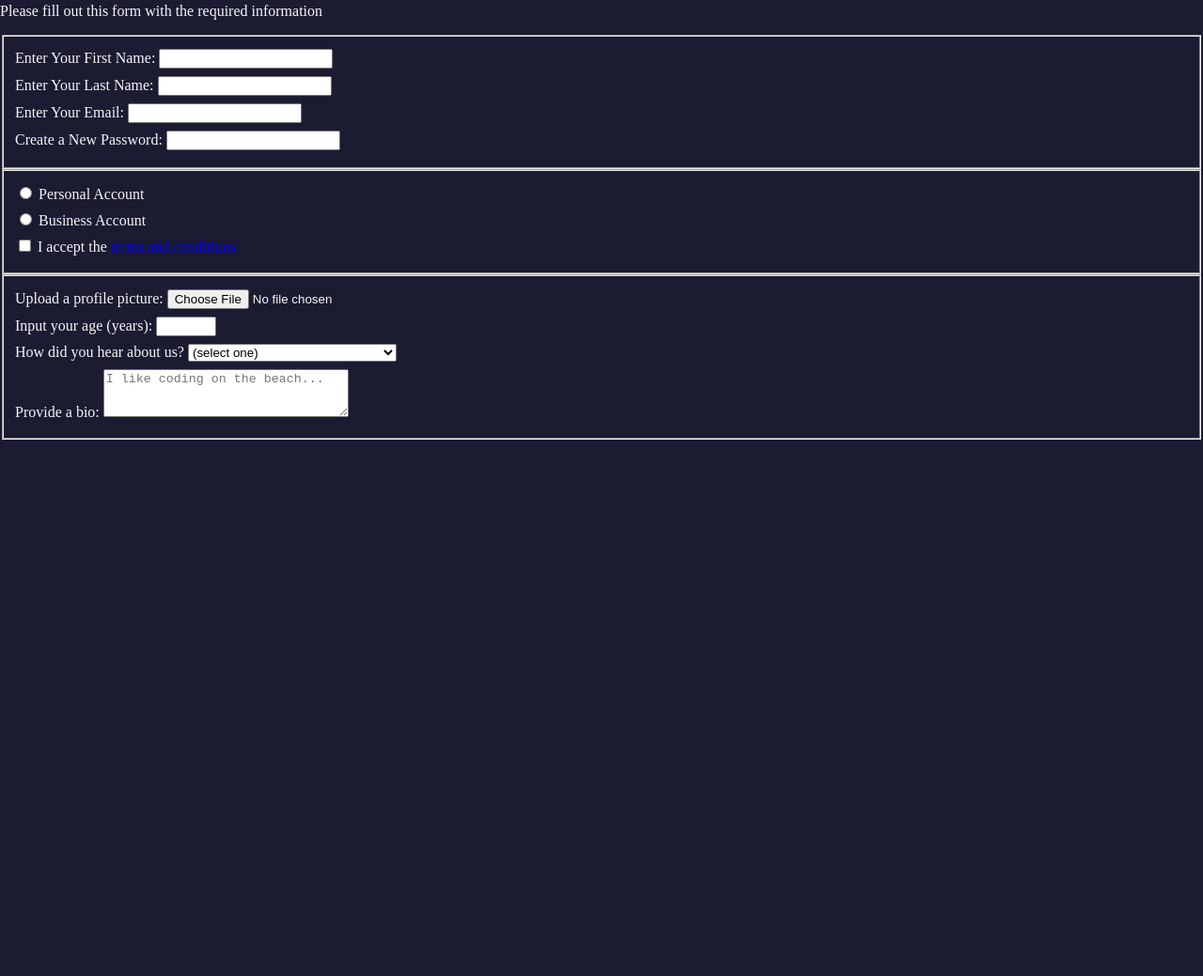
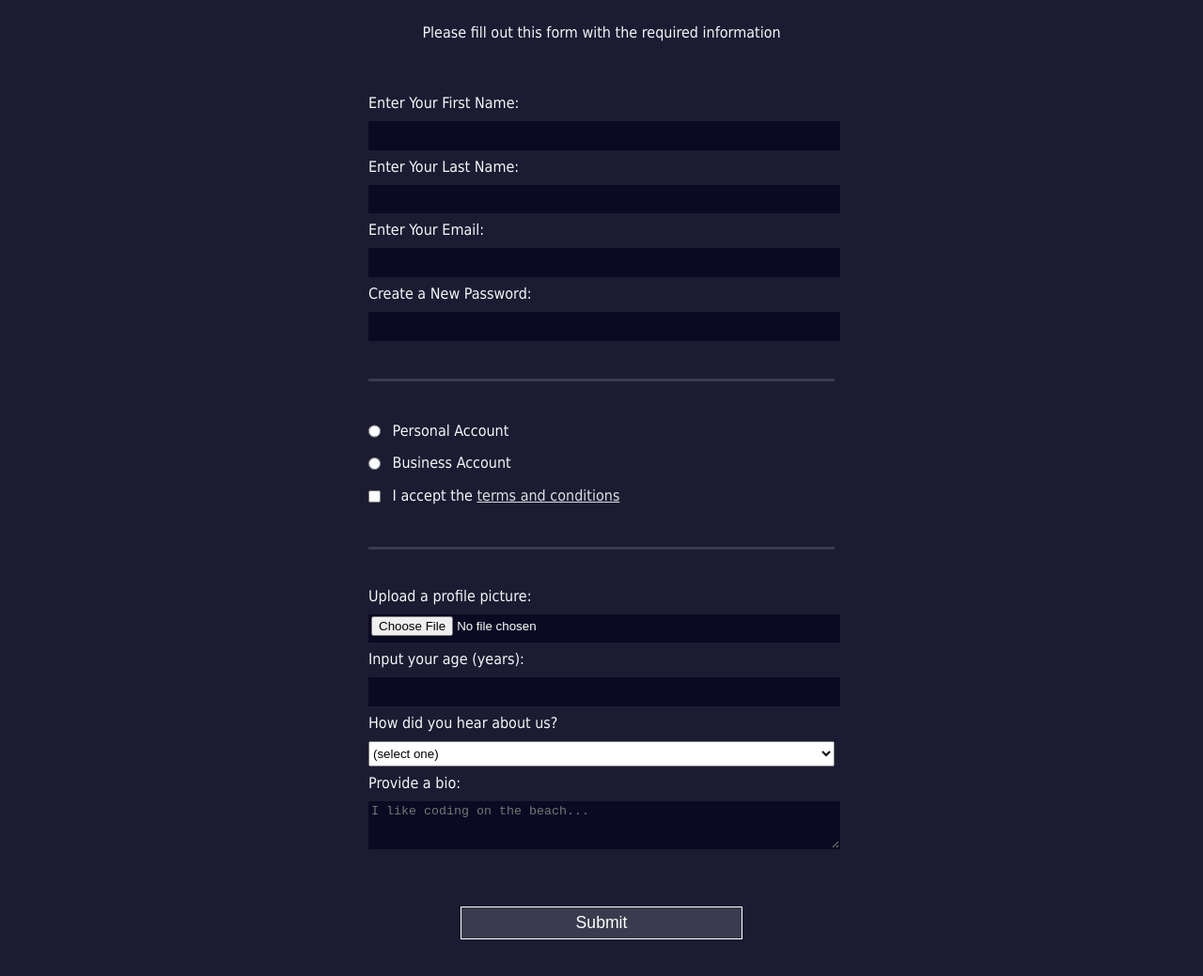
Before and after one commit to basit-h/100-daysof-code, a plain HTML site: page Day3/Registration Form/index.html in a window 1280 px wide. Shown: the part 77-1116 px from the top of the page at 94% size. Before the commit the page ends 821 px from the top, so only its background shows below. Drawn offline with Linux system fonts and the light colour scheme.

Commit message:
Added styles to form

```diff
--- a/Day3/Registration Form/index.html
+++ b/Day3/Registration Form/index.html
@@ -17,10 +17,10 @@
                 <label>Create a New Password: <input type="password" name="password" pattern="[a-z0-5]{8,}" required /></label>
               </fieldset>
               <fieldset>
-                <label><input type="radio" name="account-type" /> Personal Account</label>
-                <label><input type="radio" name="account-type" /> Business Account</label>
+                <label><input class="inline" type="radio" name="account-type" /> Personal Account</label>
+                <label><input class="inline" type="radio" name="account-type" /> Business Account</label>
                 <label>
-                  <input type="checkbox" required name="isAccepted" /> I accept the <a href="https://www.freecodecamp.org/news/terms-of-service/">terms and conditions</a>
+                  <input type="checkbox" class="inline" required name="isAccepted" /> I accept the <a href="https://www.freecodecamp.org/news/terms-of-service/">terms and conditions</a>
                       </label>
               </fieldset>
               <fieldset>
@@ -40,6 +40,7 @@
                           <textarea rows="3" cols="30" name="bio" placeholder="I like coding on the beach..."></textarea>
                       </label>
               </fieldset>
+              <input type="submit" value="Submit">
         </form>
     </body>
 </html>
--- a/Day3/Registration Form/style.css
+++ b/Day3/Registration Form/style.css
@@ -3,9 +3,61 @@ body{
     height: 100vh;
     margin: 0;
     background-color: #1b1b32;
-    color: #f5f6f7
+    color: #f5f6f7;
+    font-family: Tahoma;
+    font-size: 16px;
+}
+a{
+    color: #dfdfe2;
 }
 label{
     display:block;
     margin: 0.5rem 0;
 }
+h1,p{
+    margin: 1em 0;
+    text-align: center;
+}
+form{
+    width: 80vw;
+    max-width: 500px;
+    min-width: 300px;
+    margin: 0 auto;
+    padding-bottom: 2em;
+}
+fieldset{
+    border: none;
+    padding: 2rem 0;
+}
+fieldset:not(:last-of-type){
+    border-bottom: 3px solid #3b3b4f;
+}
+input, select, textarea{
+    width: 100%;
+    margin: 10px 0 0 0 ;
+    min-height: 2em;
+}
+.inline{
+    width:unset;
+    margin: 0 0.5rem 0 0 ;
+    vertical-align: middle;
+}
+input,textarea{
+    background-color: #0a0a23;
+    border: 1px solid #0a0a23;
+    color: #fff;
+}
+input[type="submit"] {
+    display: block;
+    width: 60%;
+    min-width: 300px;
+    margin: 1em auto;
+    height: 2em;
+    font-size: 1.1rem;
+    background-color: #3b3b4f;
+    border-color: white;
+    cursor:pointer;
+  }
+  input[type="file"]{
+    padding: 1px 2px;
+  }
```
